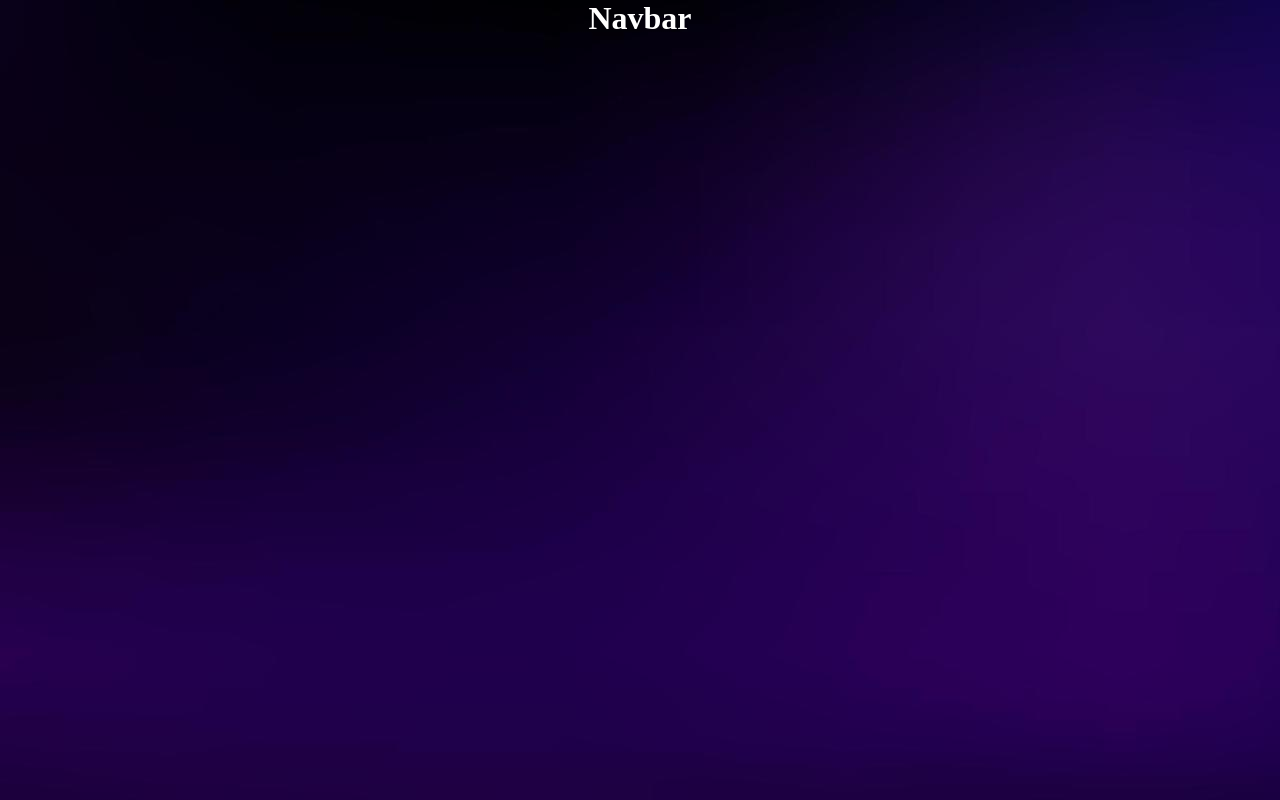
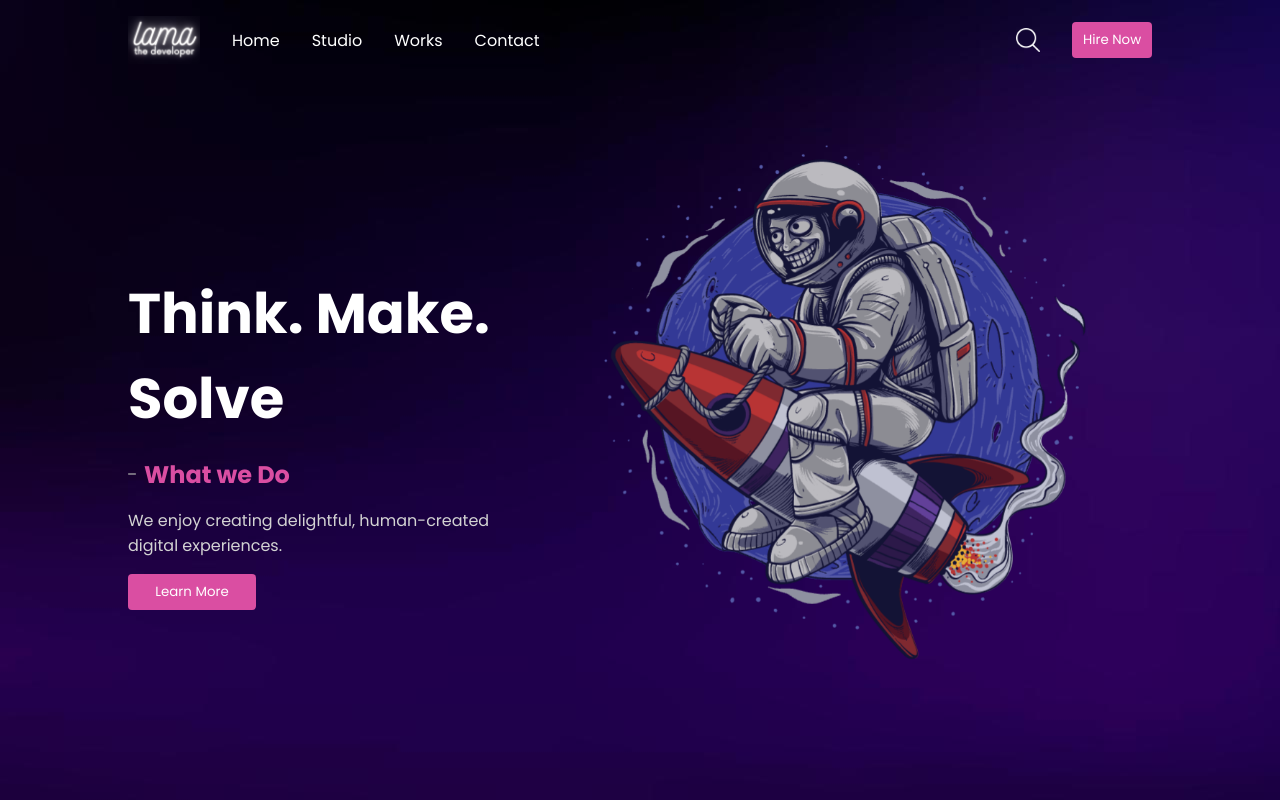
Before and after one commit to Adith628/3D-porfolio, a React (Vite) app: page / in a window 1280 px wide. Built offline with nearby package versions, Linux system fonts and the light colour scheme.

Commit message:
Hero component completed

```diff
--- a/src/components/Hero.jsx
+++ b/src/components/Hero.jsx
@@ -4,15 +4,105 @@ import { styled } from 'styled-components';
 
 const Section = styled.div`
   height: 100vh;
+  scroll-snap-align: center;
+  display: flex;
+  flex-direction: column;
+  align-items: center;
+  justify-content: space-between;
+`
+const Container = styled.div`
+  height: 100vh;
+  scroll-snap-align: center;
+  width: 80vw;
+  display: flex;
+  justify-content: space-between;
+`
+const Left = styled.div`
+  flex : 2;
+  display: flex;
+  flex-direction: column;
+  justify-content: center;
+  gap: 1rem;
+`
+const Title = styled.h1`
+  font-size: 3.5rem;
+`
+const WhatWeDo = styled.div`
+  display: flex;
+  align-items: center;
+  gap: 0.5rem;
 
-  scroll-snap-align: center;
+`
+const Line = styled.img`
+  height: 0.1rem;
+`
+const Subtitle = styled.h2`
+  color : #da4ea2;
+`
+const Desc = styled.p`
+  font-size: 1rem;
+  color: lightgray;
+
+`
+const Button = styled.button`
+  background-color: #da4ea2;
+  color: white;
+  font-weight: 400;
+  border: none;
+  width: 8rem;
+  padding: 0.5rem;
+  border-radius: 0.25rem;
 `
 
+const Right = styled.div`
+  flex : 3;
+  position: relative;
+`
+const Img = styled.img`
+  width: min(90vh,45vw);
+  aspect-ratio: 1/1;
+  object-fit:contain;
+  position: absolute;
+  top: 0;
+  right: 0;
+  left:0;
+  bottom: 0;
+  margin: auto;
+  animation: animate 2s infinite ease alternate;
+
+  @keyframes animate{
+    to{
+      transform: translateY(-10%);
+    }
+  }
+
+`
 
 const Hero = () => {
   return (
     <Section>
       <Navbar />
+      <Container>
+        <Left>
+          <Title>Think. Make. Solve</Title>
+          <WhatWeDo>
+            <Line src='./img/line.png' />
+            <Subtitle>
+              What we Do
+            </Subtitle>
+          </WhatWeDo>
+          <Desc>
+            We enjoy creating delightful, human-created digital experiences.
+          </Desc>
+          <Button>
+            Learn More
+          </Button>
+        </Left>
+        <Right>
+          {/* 3d Model */}
+          <Img src='./img/moon.png' />
+        </Right>
+      </Container>
     </Section>
   )
 }
--- a/src/components/Navbar.jsx
+++ b/src/components/Navbar.jsx
@@ -6,6 +6,48 @@ const Section = styled.div`
     justify-content: center;
 `
 const Container = styled.div`
+  width: 80vw;
+  display: flex;
+  justify-content: space-between;
+  align-items: center;
+  padding: 1rem 0;
+`
+const Links = styled.div`
+  display: flex;
+  align-items: center;
+  gap : 2rem;
+
+`
+const Logo = styled.img`
+height: 3rem;
+
+`
+const List = styled.ul`
+  display: flex;
+  gap: 2rem;
+  list-style: none;
+
+`
+const ListItem = styled.li`
+  cursor: pointer;
+`
+const Icon = styled.img`
+  height: 1.5rem;
+  cursor: pointer;
+`
+const Button = styled.button`
+  width: 5rem;
+  padding: 0.5rem;
+  background-color: #da4ea2;;
+  border: none;
+  color: white;
+  cursor: pointer;
+  border-radius: 0.25rem;
+`
+const Icons = styled.div`
+  display: flex;
+  align-items: center;
+  gap : 2rem;
 
 `
 
@@ -13,7 +55,19 @@ const Navbar = () => {
   return (
     <Section>
         <Container>
-            <h1>Navbar</h1>
+            <Links>
+              <Logo src='./img/logo.png' />
+              <List>
+                <ListItem>Home</ListItem>
+                <ListItem>Studio</ListItem>
+                <ListItem>Works</ListItem>
+                <ListItem>Contact</ListItem>
+              </List>
+            </Links>
+            <Icons>
+              <Icon src='./img/search.png' />
+              <Button>Hire Now</Button>
+            </Icons>
         </Container>
     </Section>
   )
--- a/src/index.css
+++ b/src/index.css
@@ -1,5 +1,9 @@
+@import url('https://fonts.googleapis.com/css2?family=Poppins:ital,wght@0,100;0,200;0,300;0,400;0,500;0,600;0,700;0,800;0,900;1,200&display=swap');
+
 *{
     margin: 0;
     padding: 0;
     box-sizing: border-box;
+    font-family: 'Poppins', sans-serif;
+
 }
```
